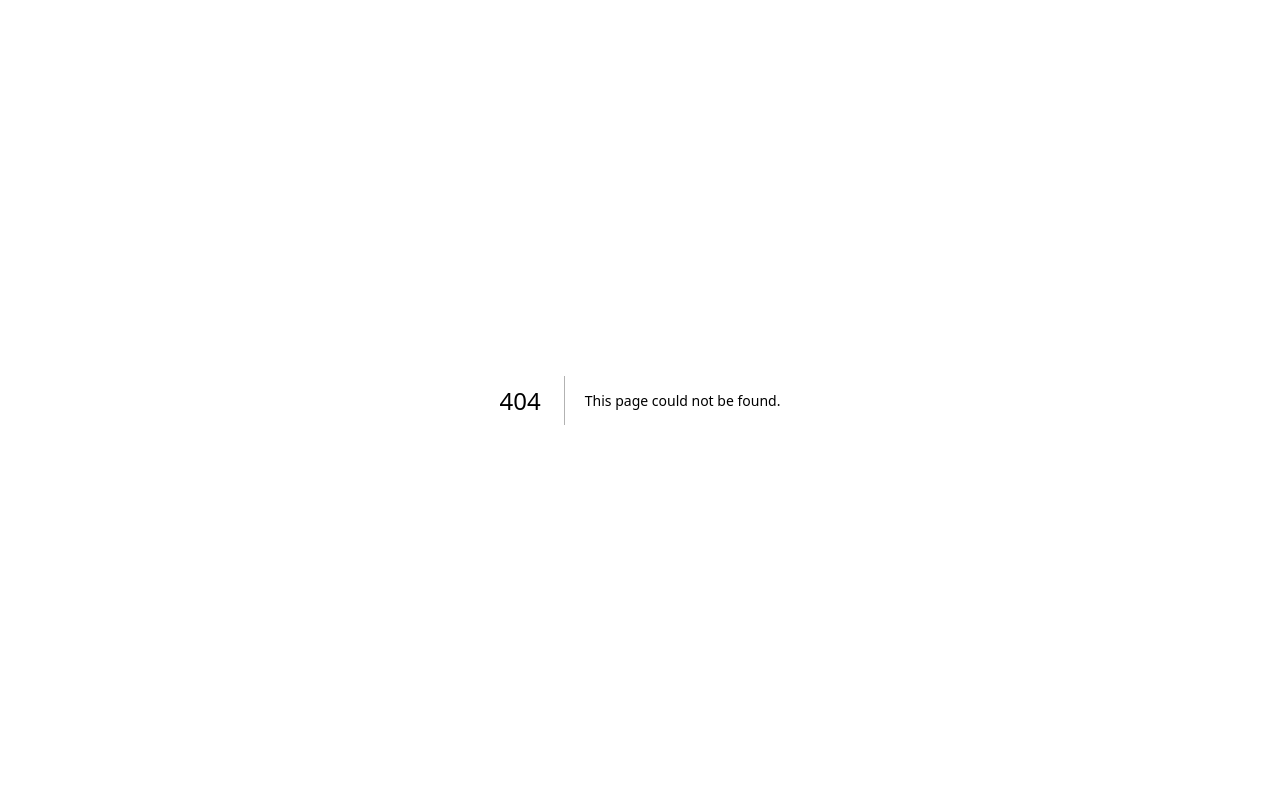
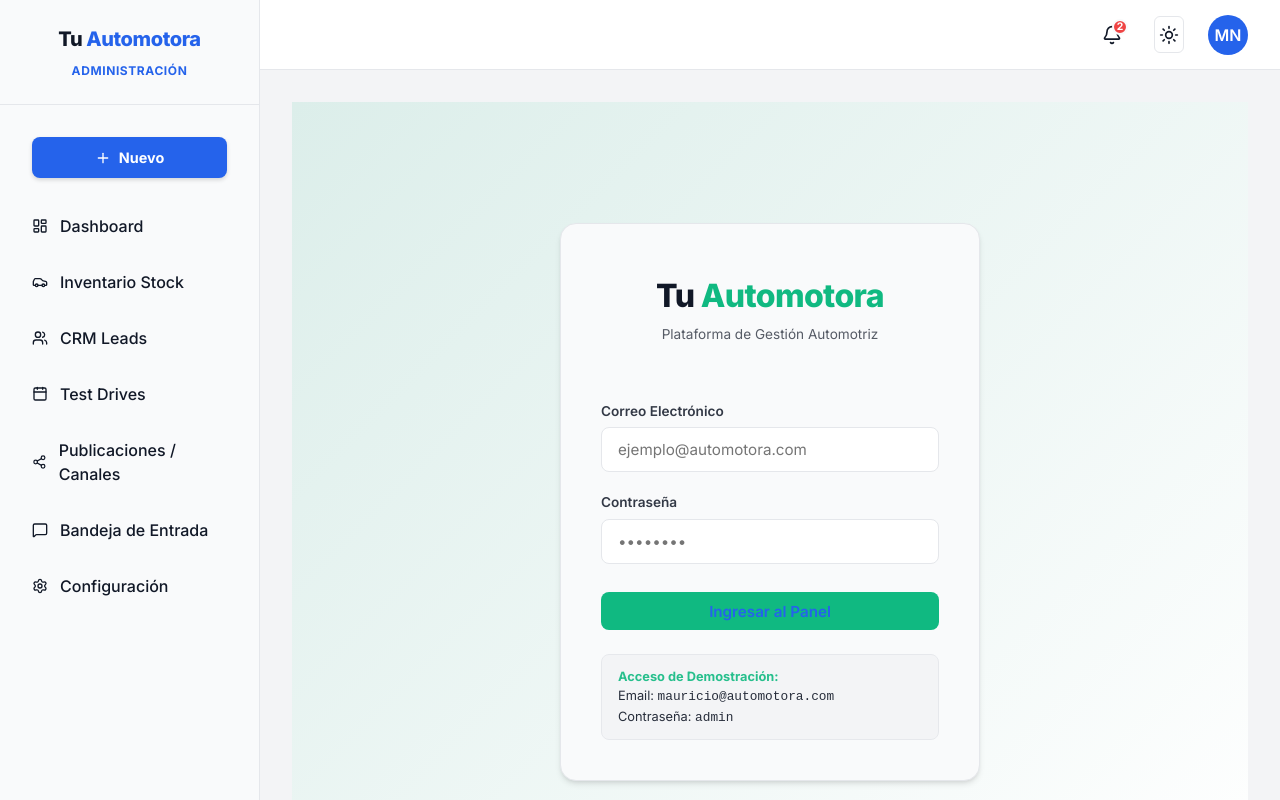
Before and after one commit to mnegrin1/n-autos.com, a Next.js app: page /admin/login in a window 1280 px wide. Before the commit this address had no page. Built offline with nearby package versions, Linux system fonts and the light colour scheme.

Commit message:
feat: add admin login page for automotive crm

```diff
--- /dev/null
+++ b/src/app/admin/login/login.module.css
@@ -0,0 +1,99 @@
+.loginContainer {
+  display: flex;
+  align-items: center;
+  justify-content: center;
+  min-height: 100vh;
+  background: linear-gradient(135deg, rgba(16, 185, 129, 0.1) 0%, var(--bg-color) 100%);
+  padding: 1.5rem;
+}
+
+.loginCard {
+  width: 100%;
+  max-width: 420px;
+  background-color: var(--surface-color);
+  border: 1px solid var(--border-color);
+  border-radius: 16px;
+  padding: 2.5rem;
+  box-shadow: var(--shadow-md);
+  display: flex;
+  flex-direction: column;
+  gap: 1.5rem;
+}
+
+.brand {
+  text-align: center;
+  margin-bottom: 0.5rem;
+}
+
+.brand h1 {
+  font-size: 1.75rem;
+  font-weight: 800;
+  color: #10b981;
+  margin-bottom: 0.25rem;
+}
+
+.brand p {
+  font-size: 0.85rem;
+  opacity: 0.7;
+}
+
+.form {
+  display: flex;
+  flex-direction: column;
+  gap: 1.25rem;
+}
+
+.formGroup {
+  display: flex;
+  flex-direction: column;
+  gap: 0.4rem;
+}
+
+.formGroup label {
+  font-size: 0.85rem;
+  font-weight: 600;
+  opacity: 0.85;
+}
+
+.input {
+  width: 100%;
+  box-sizing: border-box;
+  padding: 0.75rem 1rem;
+  border: 1px solid var(--border-color);
+  border-radius: 8px;
+  background-color: var(--bg-color);
+  color: var(--text-color);
+  font-size: 0.95rem;
+  outline: none;
+  transition: border-color 0.2s ease, box-shadow 0.2s ease;
+}
+
+.input:focus {
+  border-color: #10b981;
+  box-shadow: 0 0 0 3px rgba(16, 185, 129, 0.2);
+}
+
+.errorBox {
+  background-color: var(--danger-light);
+  border: 1px solid var(--danger);
+  color: var(--danger);
+  padding: 0.75rem 1rem;
+  border-radius: 8px;
+  font-size: 0.85rem;
+  font-weight: 500;
+  line-height: 1.4;
+}
+
+.demoHelp {
+  background-color: var(--surface-hover);
+  border: 1px solid var(--border-color);
+  border-radius: 8px;
+  padding: 0.75rem 1rem;
+  font-size: 0.8rem;
+  opacity: 0.9;
+  line-height: 1.5;
+}
+
+.demoHelp strong {
+  color: #10b981;
+}
--- /dev/null
+++ b/src/app/admin/login/page.tsx
@@ -0,0 +1,115 @@
+"use client";
+
+import { useState } from "react";
+import { useRouter } from "next/navigation";
+import { login } from "@/actions/authActions";
+import styles from "./login.module.css";
+
+export default function LoginPage() {
+  const [email, setEmail] = useState("");
+  const [password, setPassword] = useState("");
+  const [loading, setLoading] = useState(false);
+  const [error, setError] = useState("");
+  const router = useRouter();
+
+  async function handleSubmit(event: React.FormEvent) {
+    event.preventDefault();
+    setLoading(true);
+    setError("");
+
+    try {
+      const res = await login(email, password);
+      if (res.success) {
+        // Forzar recarga del middleware y redirigir
+        router.push("/admin");
+        router.refresh();
+      } else {
+        setError(res.error || "Error al iniciar sesión.");
+      }
+    } catch (err) {
+      console.error(err);
+      setError("Error de red inesperado.");
+    } finally {
+      setLoading(false);
+    }
+  }
+
+  return (
+    <div className={styles.loginContainer}>
+      {/* Script inline para aplicar zoom y tema de forma inmediata antes del render */}
+      <script dangerouslySetInnerHTML={{ __html: `
+        (function() {
+          try {
+            var theme = localStorage.getItem('crm-theme');
+            if (theme && theme !== 'system') {
+              document.documentElement.classList.add('theme-' + theme);
+            }
+            var zoom = localStorage.getItem('crm-zoom') || '100%';
+            var mapping = {
+              '75%': '100%',
+              '100%': '133.3%',
+              '125%': '166.7%',
+              '150%': '200%',
+              '175%': '233.3%'
+            };
+            var appliedZoom = mapping[zoom] || '133.3%';
+            document.documentElement.style.zoom = appliedZoom;
+          } catch (e) {}
+        })();
+      ` }} />
+
+      <div className={styles.loginCard}>
+        <div className={styles.brand} style={{ display: "flex", flexDirection: "column", alignItems: "center", gap: "0.5rem", marginBottom: "2rem" }}>
+          <div style={{ textAlign: "center" }}>
+            <h1 style={{ fontSize: "2rem", fontWeight: 800, color: "var(--text-color)", marginTop: "0.5rem", letterSpacing: "-0.02em" }}>
+              Tu <span style={{ color: "#10b981" }}>Automotora</span>
+            </h1>
+            <p style={{ fontSize: "0.85rem", opacity: 0.7, marginTop: "0.25rem" }}>Plataforma de Gestión Automotriz</p>
+          </div>
+        </div>
+
+        {error && <div className={styles.errorBox}>{error}</div>}
+
+        <form onSubmit={handleSubmit} className={styles.form}>
+          <div className={styles.formGroup}>
+            <label htmlFor="email">Correo Electrónico</label>
+            <input
+              type="email"
+              id="email"
+              value={email}
+              onChange={(e) => setEmail(e.target.value)}
+              required
+              className={styles.input}
+              placeholder="ejemplo@automotora.com"
+            />
+          </div>
+
+          <div className={styles.formGroup}>
+            <label htmlFor="password">Contraseña</label>
+            <input
+              type="password"
+              id="password"
+              value={password}
+              onChange={(e) => setPassword(e.target.value)}
+              required
+              className={styles.input}
+              placeholder="••••••••"
+            />
+          </div>
+
+          <button type="submit" disabled={loading} className="btn-primary" style={{ marginTop: "0.5rem", backgroundColor: "#10b981", border: "none" }}>
+            {loading ? "Iniciando Sesión..." : "Ingresar al Panel"}
+          </button>
+        </form>
+
+        <div className={styles.demoHelp}>
+          <strong>Acceso de Demostración:</strong>
+          <br />
+          Email: <code>mauricio@automotora.com</code>
+          <br />
+          Contraseña: <code>admin</code>
+        </div>
+      </div>
+    </div>
+  );
+}
```
